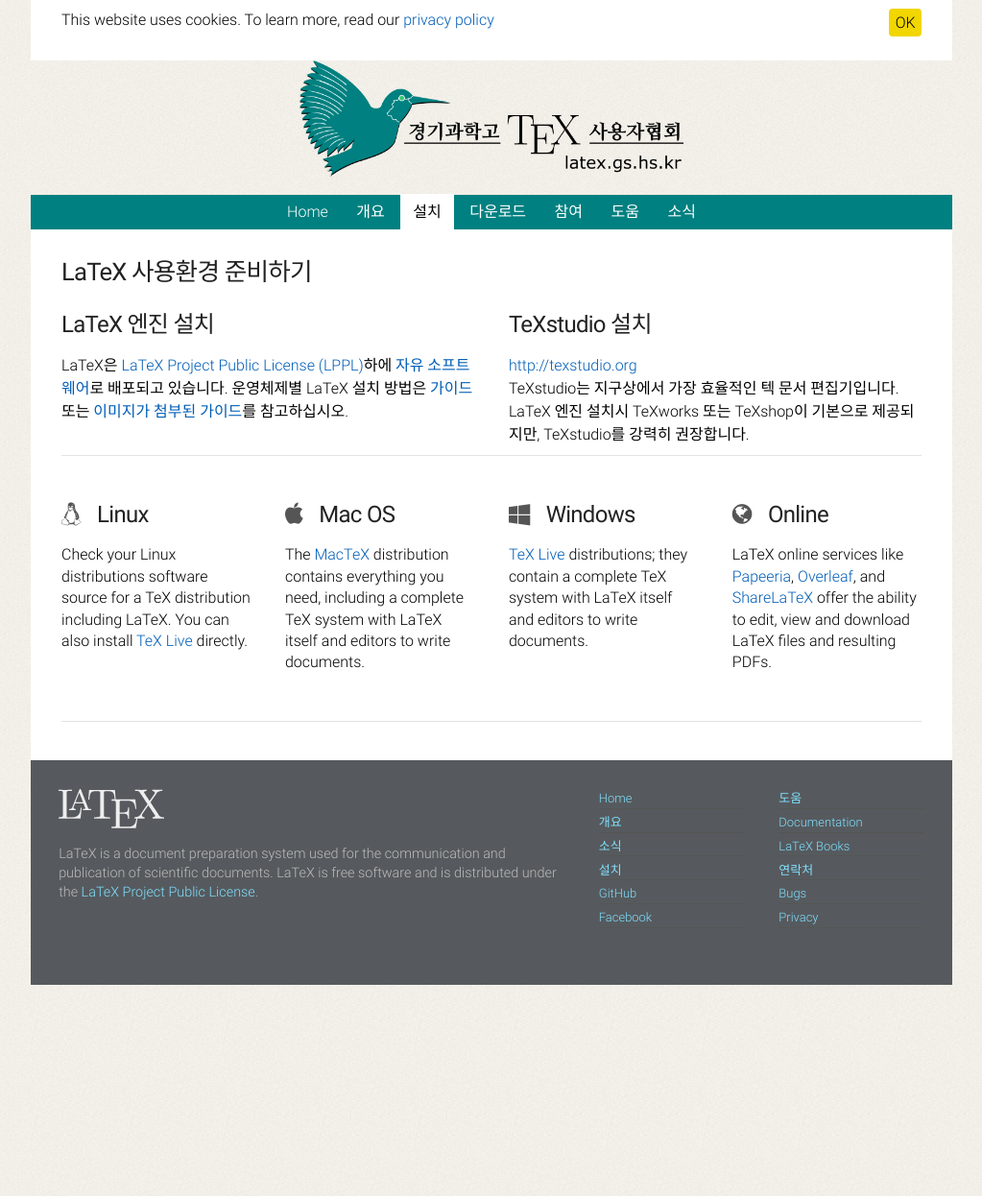
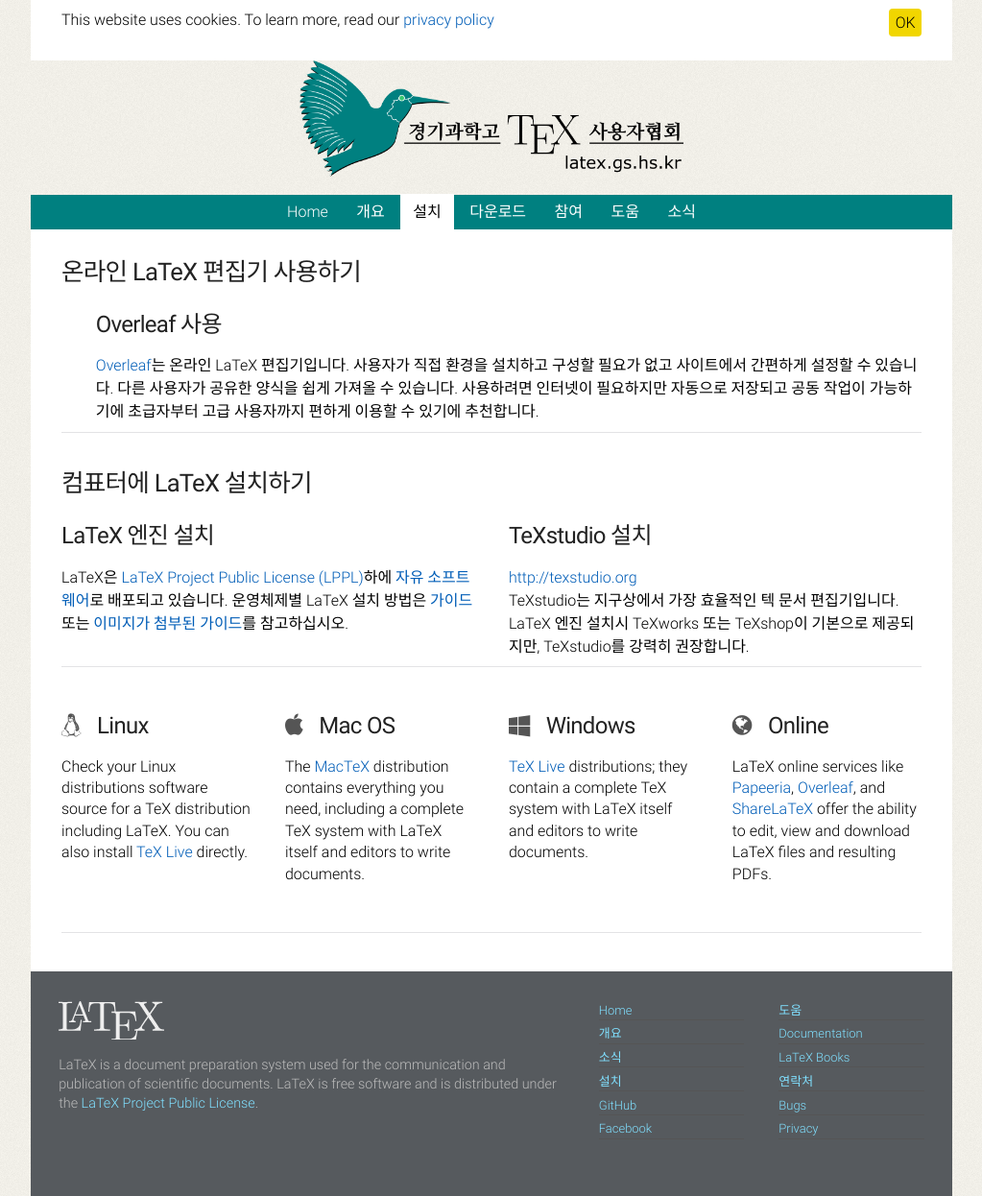
Before and after one commit to gshstexsociety/gshstexsociety.github.io, a Jekyll site: the page built from 설치/index.md, in a window 1280 px wide. Shown: the whole page at 96% size, without its empty margins (128-1151 px from the left). Built offline with Jekyll 4.4.1, drawn with Linux system fonts in a browser that asks for light colours; before the commit the page ends 1026 px from its top, so only the background shows below that.

Commit message:
Update index.md

```diff
--- a/설치/index.md
+++ b/설치/index.md
@@ -6,8 +6,18 @@ description: "다양한 환경에서 LaTeX 설치하기 - Linux, Mac OS, Windows
 permalink: /설치/
 ---
 
-# LaTeX 사용환경 준비하기
+# 온라인 LaTeX 편집기 사용하기
+<div class="col">
+  <h2>Overleaf 사용</h2>
 
+  <a href="https://www.overleaf.com/">Overleaf</a>는 온라인 LaTeX 편집기입니다. 사용자가 직접 환경을 설치하고 구성할 필요가 없고 사이트에서 간편하게 설정할 수 있습니다. 다른 사용자가 공유한 양식을 쉽게 가져올 수 있습니다. 사용하려면 인터넷이 필요하지만 자동으로 저장되고 공동 작업이 가능하기에 초급자부터 고급 사용자까지 편하게 이용할 수 있기에 추천합니다.
+
+</div>
+
+
+
+<hr>
+# 컴표터에 LaTeX 설치하기
 <div class="row">
   <div class="col cell1of2">
     <h2>LaTeX 엔진 설치</h2>
```
